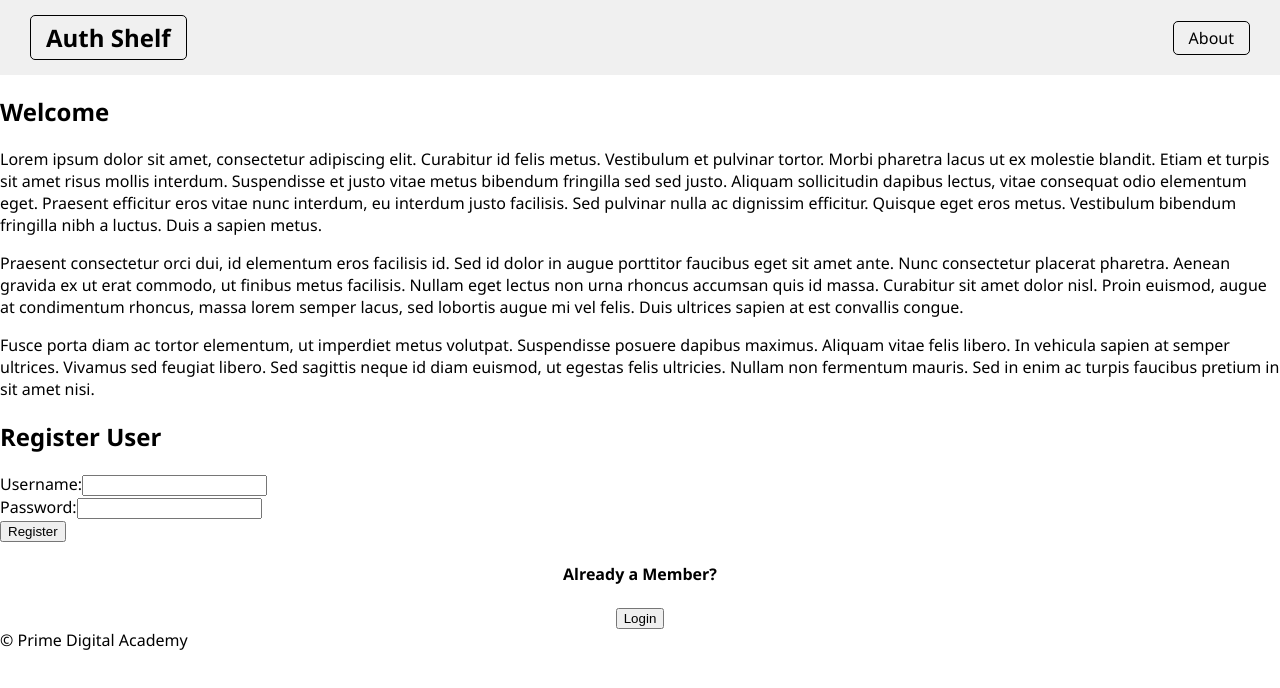
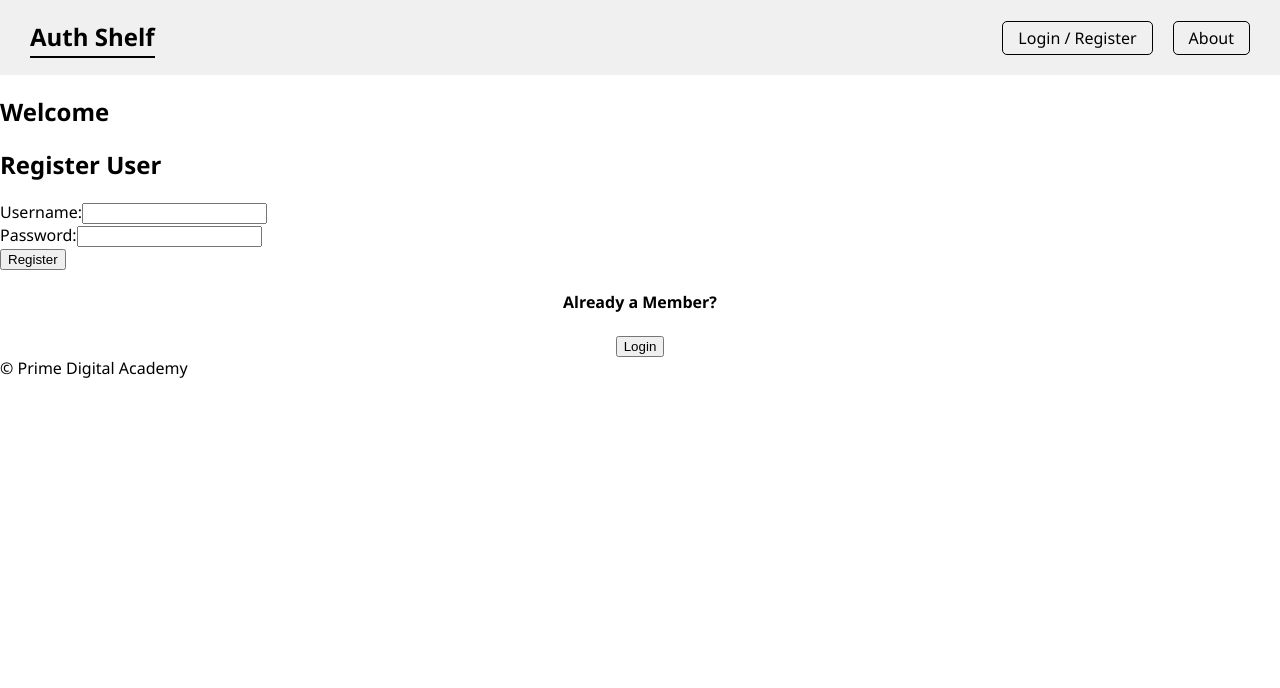
Before and after one commit to anlodrve/group-auth-shelf, a React (Create React App) app: page /#/home in a window 1280 px wide. Shown: the top 688 px of the page. Built offline with nearby package versions, Linux system fonts and the light colour scheme; no server answers.

Commit message:
update nav styling, clearing out landing page boilerplate css

```diff
--- a/src/components/LandingPage/LandingPage.jsx
+++ b/src/components/LandingPage/LandingPage.jsx
@@ -18,44 +18,6 @@ function LandingPage() {
 			<h2>{heading}</h2>
 
 			<div className="grid">
-				<div className="grid-col grid-col_8">
-					<p>
-						Lorem ipsum dolor sit amet, consectetur adipiscing elit.
-						Curabitur id felis metus. Vestibulum et pulvinar tortor.
-						Morbi pharetra lacus ut ex molestie blandit. Etiam et
-						turpis sit amet risus mollis interdum. Suspendisse et
-						justo vitae metus bibendum fringilla sed sed justo.
-						Aliquam sollicitudin dapibus lectus, vitae consequat
-						odio elementum eget. Praesent efficitur eros vitae nunc
-						interdum, eu interdum justo facilisis. Sed pulvinar
-						nulla ac dignissim efficitur. Quisque eget eros metus.
-						Vestibulum bibendum fringilla nibh a luctus. Duis a
-						sapien metus.
-					</p>
-
-					<p>
-						Praesent consectetur orci dui, id elementum eros
-						facilisis id. Sed id dolor in augue porttitor faucibus
-						eget sit amet ante. Nunc consectetur placerat pharetra.
-						Aenean gravida ex ut erat commodo, ut finibus metus
-						facilisis. Nullam eget lectus non urna rhoncus accumsan
-						quis id massa. Curabitur sit amet dolor nisl. Proin
-						euismod, augue at condimentum rhoncus, massa lorem
-						semper lacus, sed lobortis augue mi vel felis. Duis
-						ultrices sapien at est convallis congue.
-					</p>
-
-					<p>
-						Fusce porta diam ac tortor elementum, ut imperdiet metus
-						volutpat. Suspendisse posuere dapibus maximus. Aliquam
-						vitae felis libero. In vehicula sapien at semper
-						ultrices. Vivamus sed feugiat libero. Sed sagittis neque
-						id diam euismod, ut egestas felis ultricies. Nullam non
-						fermentum mauris. Sed in enim ac turpis faucibus pretium
-						in sit amet nisi.
-					</p>
-				</div>
-				<div className="grid-col grid-col_4">
 				<RegisterForm />
 
 				<center>
@@ -66,7 +28,6 @@ function LandingPage() {
 				</center>
 			</div>
 		</div>
-		</div>
 	);
 }
 
--- a/src/components/Nav/Nav.jsx
+++ b/src/components/Nav/Nav.jsx
@@ -7,15 +7,15 @@ import { useSelector } from "react-redux";
 function Nav() {
 	const user = useSelector((store) => store.user);
 
+	console.log(user);
 	return (
-		<section>
 		<div className="nav">
-				<Link className="nav__link" to="/home">
+			<Link className="nav__title-link" to="/home">
 				<h2 className="nav__title">Auth Shelf</h2>
 			</Link>
-				<div>
+			<div className="nav__link-box">
 				{/* If no user is logged in, show these links */}
-					{user.id === null && (
+				{(user.id === null || !user.id) && (
 					// If there's no user, show login/registration links
 					<Link className="nav__link" to="/login">
 						Login / Register
@@ -37,7 +37,6 @@ function Nav() {
 				</Link>
 			</div>
 		</div>
-		</section>
 	);
 }
 
--- a/src/components/Nav/Nav.scss
+++ b/src/components/Nav/Nav.scss
@@ -6,6 +6,11 @@
 	align-items: center;
 	padding: 3rem;
 	background-color: #f0f0f0;
+
+	&__link-box {
+		display: flex;
+		gap: 2rem;
+	}
 
 	&__link {
 		border: 1px solid black;
@@ -18,6 +23,12 @@
 		}
 	}
 
+	&__title-link {
+		border-bottom: 2px solid black;
+		// border-top: 2px solid black;
+		padding: 3px 0;
+	}
+
 	&__title {
 		margin: 0;
 	}
```
Lines whose indentation alone changed are shown as unchanged.
